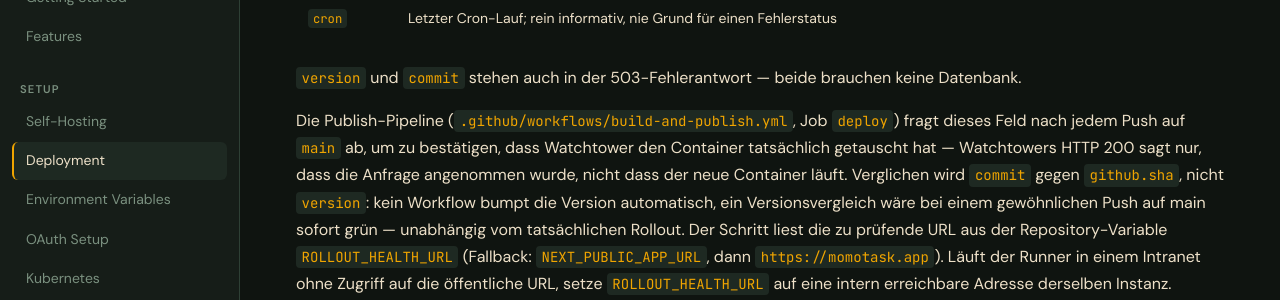
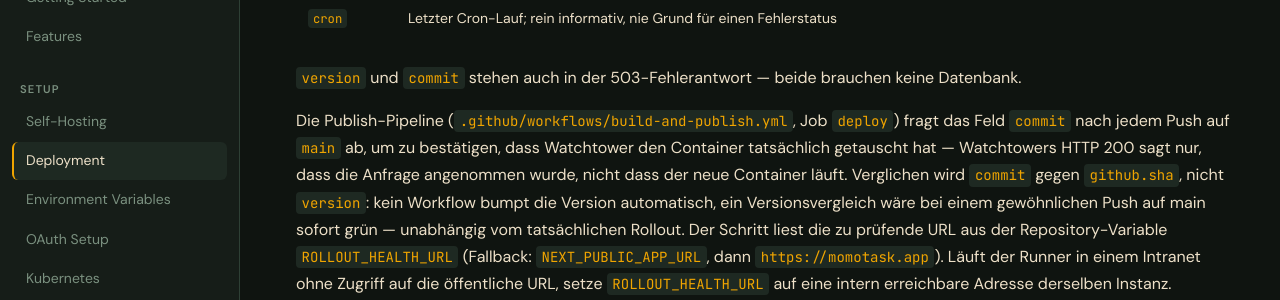
Before and after one commit to jp1337/momo, a Jekyll site: the page built from docs-site/deployment.md, in a window 1280 px wide and 900 px high, scrolled down 2103 px. Shown: the part 150-450 px from the top of the window. Built offline with Jekyll 4.4.1, drawn with Linux system fonts in a browser that asks for light colours.

Commit message:
fix(deploy): let the rollout gate read the 503 body it asks for
curl -sf on the health-check gate printed nothing and exited 22 on an
HTTP 503, so the commit field added last round to distinguish a DB
outage from a stuck rollout never reached sed — the false diagnosis
persisted. Drop -f (the sed match itself is now the validity check)
and add --max-time 10 so a hung connection can't stall the gate.

Also: scope concurrency/cancel-in-progress to the deploy job so two
close pushes to main don't leave a stale run polling for a commit the
instance already moved past; fix a test-comment/clock mismatch and a
reused-Response bug in update-checker.test.ts; and name the commit
field explicitly in deployment.md where "dieses Feld" had gone
ambiguous.

Co-Authored-By: Claude Opus 5 (1M context) <noreply@anthropic.com>

```diff
--- a/docs-site/deployment.md
+++ b/docs-site/deployment.md
@@ -90,7 +90,7 @@ app:
 Datenbank.
 
 Die Publish-Pipeline (`.github/workflows/build-and-publish.yml`, Job `deploy`) fragt
-dieses Feld nach jedem Push auf `main` ab, um zu bestätigen, dass Watchtower den
+das Feld `commit` nach jedem Push auf `main` ab, um zu bestätigen, dass Watchtower den
 Container tatsächlich getauscht hat — Watchtowers HTTP 200 sagt nur, dass die
 Anfrage angenommen wurde, nicht dass der neue Container läuft. Verglichen wird
 `commit` gegen `github.sha`, nicht `version`: kein Workflow bumpt die Version
```
Also changed, not shown: __tests__/update-checker.test.ts (+13 -3 lines), app/api/health/route.ts (+8 -4 lines), .github/workflows/build-and-publish.yml.
